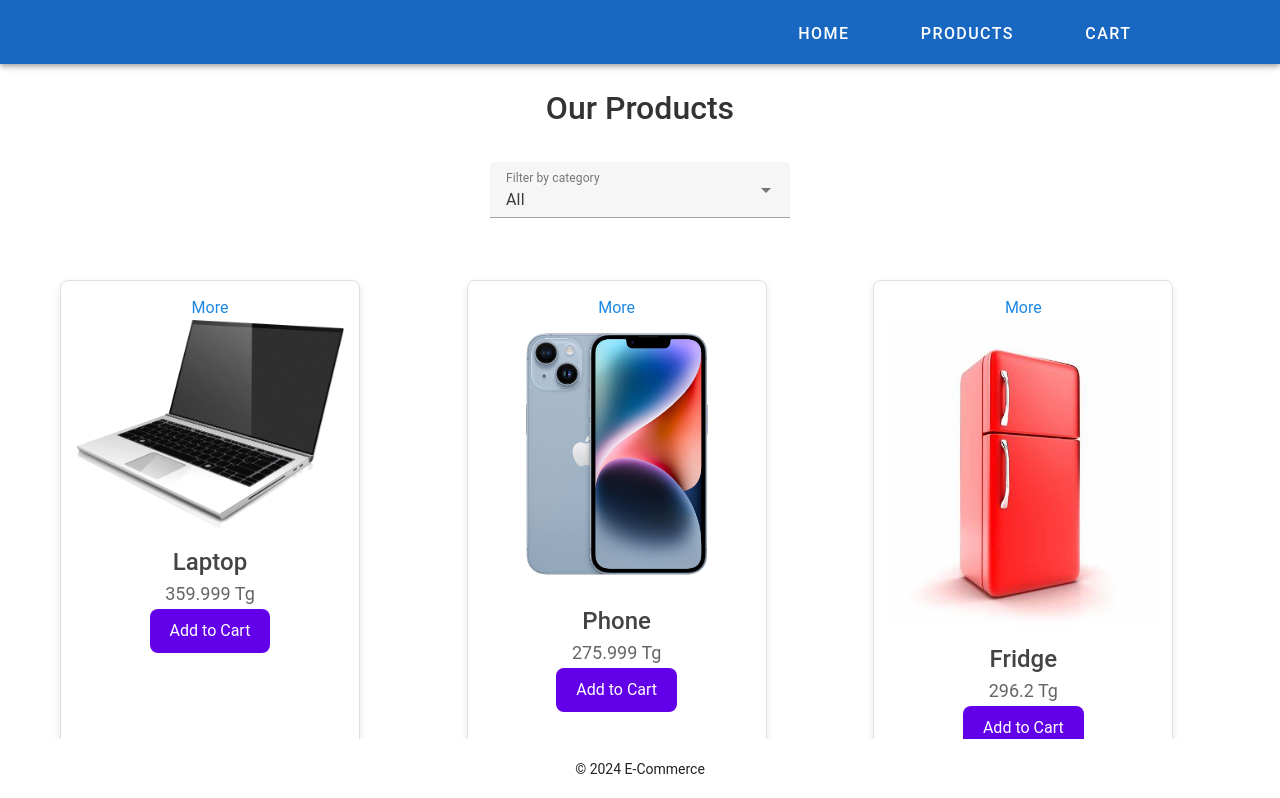
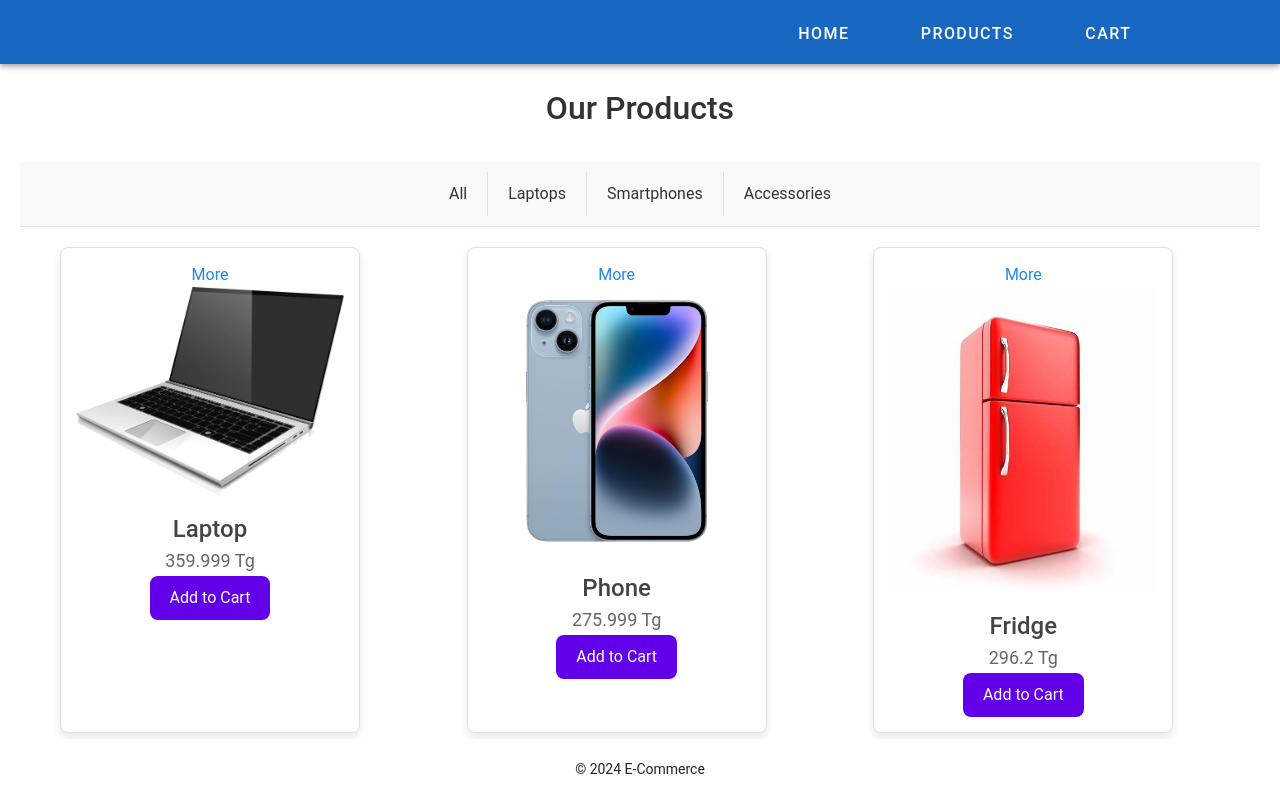
Before and after one commit to Coach-wannabe/ecommerce-vue, a Vue app: page /products in a window 1280 px wide. Shown: the top 798 px of the page. Built offline with nearby package versions, Linux system fonts and the light colour scheme.

Commit message:
categories

```diff
--- a/src/components/ProductDetailPage.vue
+++ b/src/components/ProductDetailPage.vue
@@ -32,7 +32,6 @@
       getImage(imageName) {
         return require(`@/assets/images/${imageName}`);
       },
-
       addToCart(product) {
         // const success = this.$store.dispatch('addToCart', product);
         // if (!success) {
--- a/src/components/ProductListPage.vue
+++ b/src/components/ProductListPage.vue
@@ -1,12 +1,12 @@
 <template>
   <div class="product-list-page">
     <h1>Our Products</h1>
-    <v-select
-    v-model="selectedCategory"
-    :items="categories"
-    label="Filter by category"
-    @change="filterProducts"
-  ></v-select>
+
+
+    <SideBarMenu :is-visible="true"
+                 :available-category="categories"
+                  @filter-category="filterByCategory"></SideBarMenu>
+
   <div class="product-grid">
   <div v-for="product in paginatedProducts" :key="product.id" class="product-card">
     <router-link :to="{ name: 'ProductDetail', params: { id: product.id } }">More</router-link>
@@ -26,14 +26,17 @@
 
 <script>
 import { mapState } from 'vuex';
+import SideBarMenu from "@/components/SideBarMenu.vue";
 
 export default {
+  components: {SideBarMenu},
   data() {
     return {
       selectedCategory: 'All',
       currentPage: 1,
       itemsPerPage: 6,
       categories: ['All', 'Laptops', 'Smartphones', 'Accessories'],
+      isMenuVisible: true
     };
   },
 
@@ -79,6 +82,10 @@ methods: {
     if (this.currentPage < this.totalPages) {
       this.currentPage++;
     }
+  },
+  filterByCategory(category) {
+    this.selectedCategory = category;
+    this.currentPage = 1;
   }
 
 }
@@ -199,4 +206,21 @@ background-color: #3700b3;
 .pagination-buttons button:not(:disabled):hover {
   background-color: #3700b3;
 }
+.menu-toggle {
+  position: absolute;
+  top: 20px;
+  left: 20px;
+  padding: 10px 20px;
+  background-color: #6200ea;
+  color: white;
+  border: none;
+  border-radius: 30px;
+  font-size: 16px;
+  cursor: pointer;
+  transition: background-color 0.3s ease;
+}
+
+.menu-toggle:hover {
+  background-color: #6200ea;
+}
 </style>
--- /dev/null
+++ b/src/components/SideBarMenu.vue
@@ -0,0 +1,62 @@
+<template>
+  <div class="menu" v-if="isVisible">
+    <ul>
+      <li v-for="category in availableCategory" :key="category" @click="filterByCategory(category)">{{ category }}</li>
+    </ul>
+  </div>
+</template>
+
+<script>
+export default {
+  props: {
+    isVisible: {
+      type: Boolean,
+      required: true
+    },
+    availableCategory: {
+      type: Array,
+      required: true
+    }
+  },
+  methods: {
+    filterByCategory(category) {
+      this.$emit('filter-category', category); // Emit event to parent
+    }
+  }
+};
+</script>
+
+<style scoped>
+.menu {
+  width: 100%;
+  display: flex;
+  justify-content: center; /* Центровка элементов */
+  padding: 10px;
+  background-color: #f8f9fa;
+  border-bottom: 1px solid #e0e0e0;
+}
+
+.menu ul {
+  list-style-type: none;
+  display: flex;
+  padding: 0;
+  margin: 0;
+}
+
+.menu li {
+  padding: 10px 20px;
+  cursor: pointer;
+  color: #333;
+  border-right: 1px solid #e0e0e0;
+  transition: background-color 0.3s, color 0.3s;
+}
+
+.menu li:hover {
+  background-color: #007bff;
+  color: white;
+}
+
+.menu li:last-child {
+  border-right: none; /* Убираем линию справа для последнего элемента */
+}
+</style>
--- a/src/store/index.js
+++ b/src/store/index.js
@@ -7,6 +7,7 @@ const store = createStore({
         name: 'Laptop',
         price: 359.999,
         description: 'A great product',
+        category:'Laptops',
         image: 'laptop.png'
       },
       {
@@ -14,6 +15,7 @@ const store = createStore({
         name: 'Phone',
         price: 275.999,
         description: 'Another great product',
+        category:'Smartphones',
         image: 'phone.jpg'
       },
       {
@@ -21,6 +23,7 @@ const store = createStore({
         name: 'Fridge',
         price: 296.20,
         description: 'The best product',
+        category:'Accessories',
         image: 'fridge.jpg'
       },
       {
@@ -28,6 +31,7 @@ const store = createStore({
         name: 'Headphones',
         price: 48.90,
         description: 'Super best product',
+        category: 'Accessories',
         image: 'naushniki-sony.png'
       },
       {
@@ -35,6 +39,7 @@ const store = createStore({
         name: 'Air conditioner',
         price: 1.999,
         description: 'Mega super best product',
+        category: 'Accessories',
         image: 'cond.jpg'
       },
       {
@@ -42,6 +47,7 @@ const store = createStore({
         name: 'Tablet',
         price: 1.999,
         description: 'Ultra mega super best product',
+        category: 'Smartphones',
         image: 'ipad.jpg'
       },
       {
@@ -49,6 +55,7 @@ const store = createStore({
         name: 'Iron',
         price: 200.999,
         description: 'Hyper ultra mega super best product',
+        category: 'Accessories',
         image: 'utug.png'
       },
       {
@@ -56,6 +63,7 @@ const store = createStore({
         name: 'Washing machine',
         price: 1000.999,
         description: 'Mega hyper ultra mega super best product',
+        category: 'Accessories',
         image: 'stmach.png'
       },
       {
@@ -63,6 +71,7 @@ const store = createStore({
         name: 'TV',
         price: 2960.00,
         description: 'Extra multi hyper ultra mega super best product',
+        category: 'Accessories',
         image: 'tv.png'
       },
       {
@@ -70,6 +79,7 @@ const store = createStore({
         name: 'Vacuum cleaner',
         price: 62.00,
         description: 'Uber extra multi hyper ultra mega super best product',
+        category: 'Accessories',
         image: 'pul.jpg'
       },
       {
@@ -77,6 +87,7 @@ const store = createStore({
         name: 'Heater',
         price: 24.00,
         description: 'Meta uber extra multi hyper ultra mega super best product',
+        category: 'Accessories',
         image: '81948066.jpg'
       },
       {
@@ -84,6 +95,7 @@ const store = createStore({
         name: 'Camera',
         price: 119.00,
         description: 'Meta uber extra multi hyper ultra mega super best product',
+        category: 'Accessories',
         image: 'camera.jpg'
       },
     ],
```
